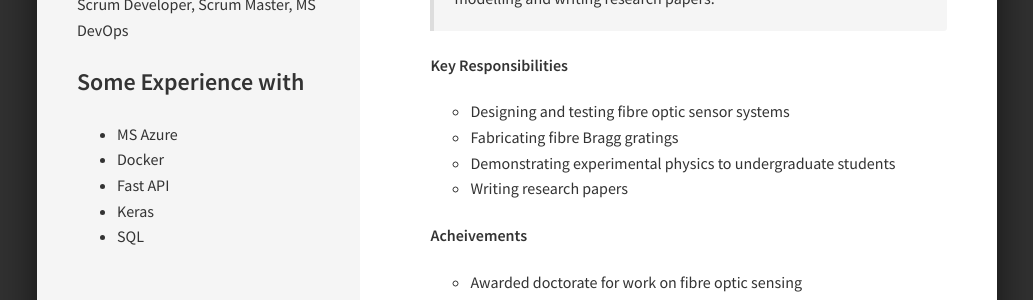
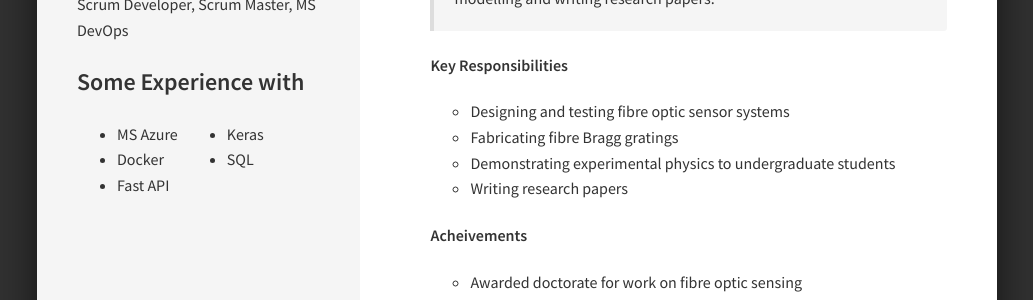
Before and after one commit to JEPooley/CV, a Svelte app: page / in a window 1280 px wide. Shown: the part 1480-1780 px from the top of the page, without its empty margins (123-1156 px from the left). Built offline with nearby package versions, Linux system fonts and the light colour scheme.

Commit message:
full first draft

```diff
--- a/src/App.svelte
+++ b/src/App.svelte
@@ -27,9 +27,9 @@
       <SkillSet />
       <h2>Some Experience with</h2>
       <ul
-        style="culumns: 2;
-        -webkit-culumns: 2;
-        -moz-culumns: 2;"
+        style="columns: 2;
+        -webkit-columns: 2;
+        -moz-columns: 2;"
       >
         <li>MS Azure</li>
         <li>Docker</li>
```
